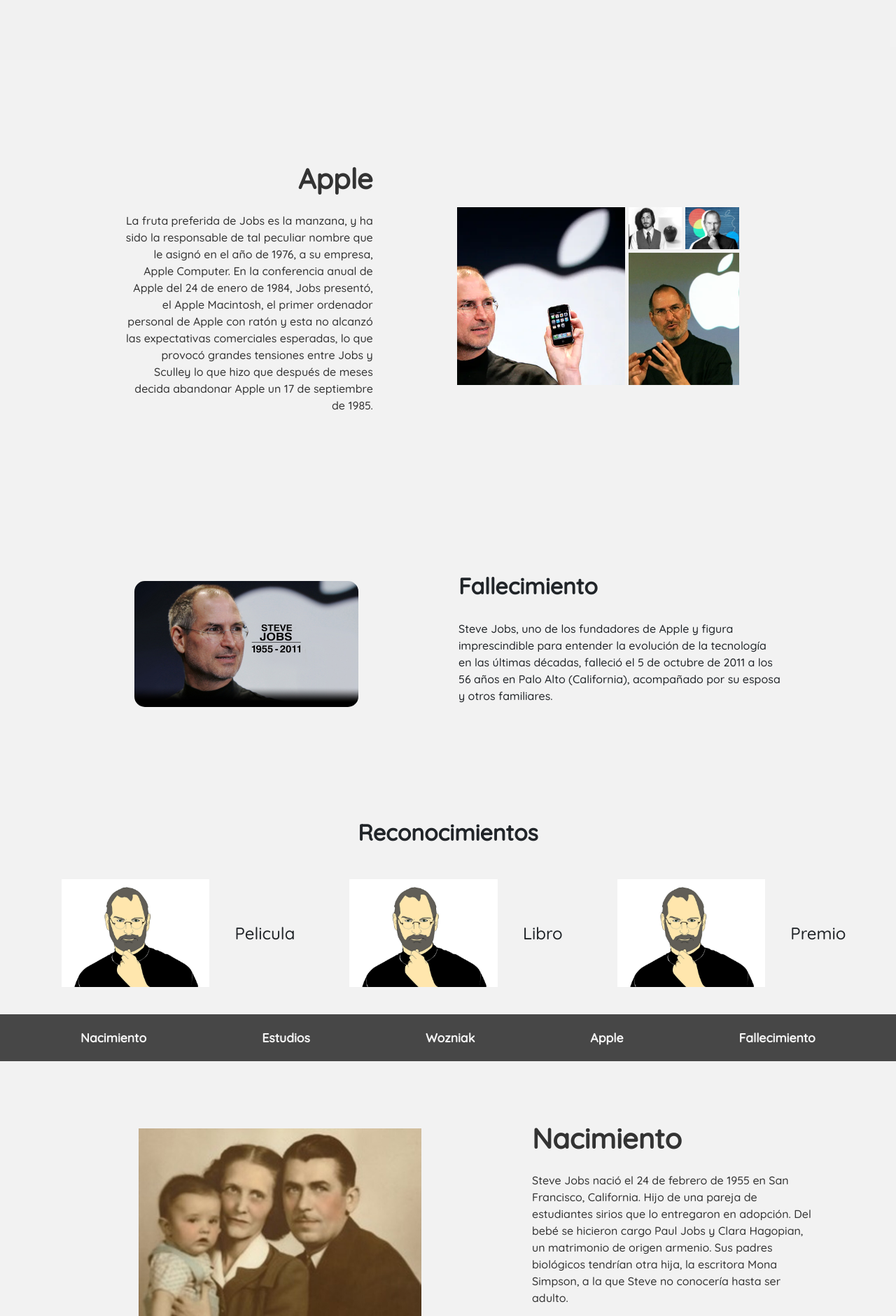
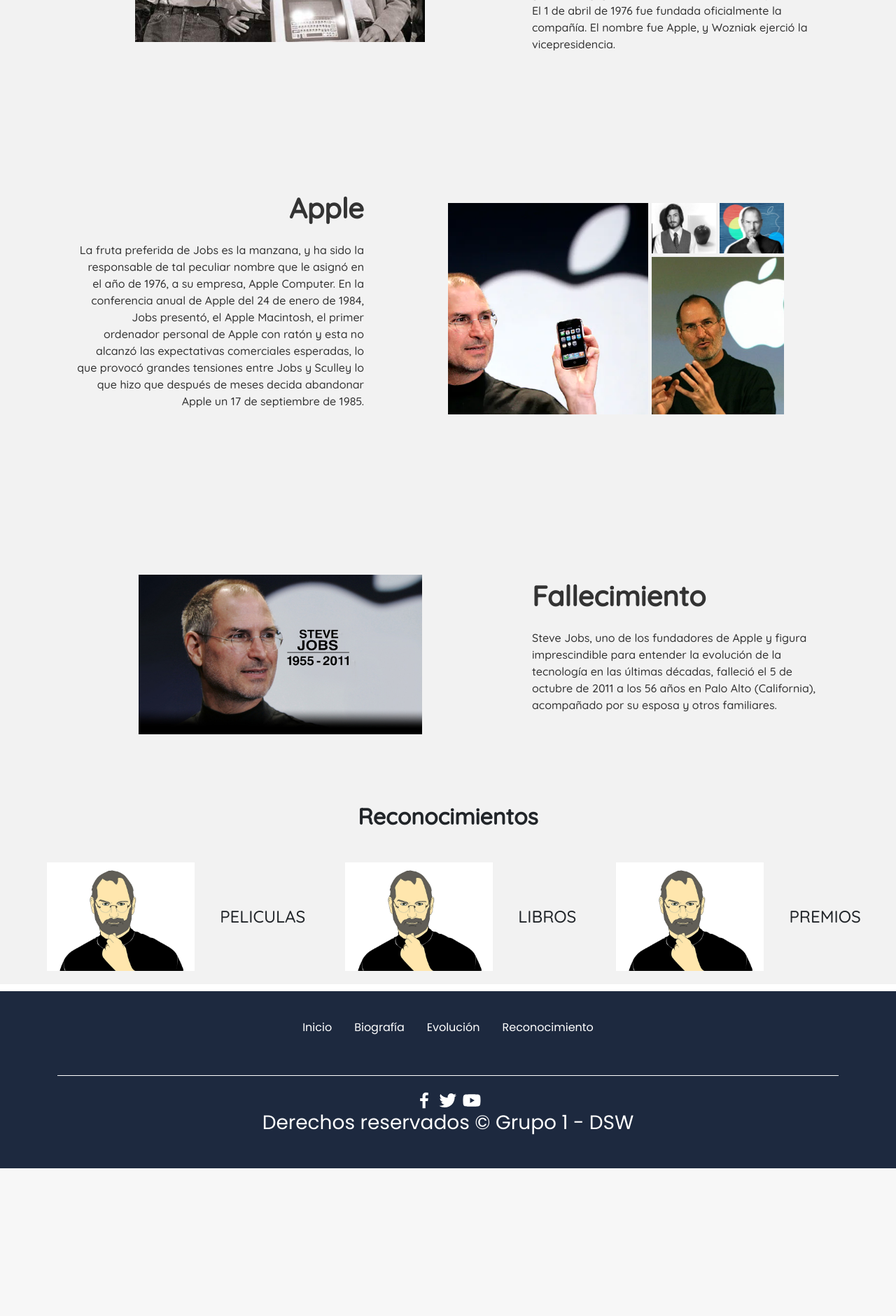
Before and after one commit to miguelmaguina/PROYECTO_DSW, a PHP site: page /biografia1.html in a window 1280 px wide. Shown: the part 1966-3846 px from the top of the page at 70% size. After the commit the page ends 3635 px from the top, so only its background shows below. Run offline with PHP 8.4, Linux system fonts and the light colour scheme.

Commit message:
avance 12.0

```diff
--- a/Tarea2/biografia1.html
+++ b/Tarea2/biografia1.html
@@ -18,7 +18,7 @@
         <img src="./imagenes/biografia/portada.jpg" alt="prueba">
     </section>
     <!--  PRIMERA FORMA - ORIGINAL -->
-    <section class="content-biography">
+    <!-- <section class="content-biography">
         <aside class="fijado">
             <a class="menutext" href="#part1">Nacimiento</a>
             <a class="menutext" href="#part2">Estudios</a>
@@ -71,7 +71,8 @@
                 </main>
             </div>
             <div class="contenedor1">
-                <!-- <div class="content-b2">
+                //PARA ELIMINAR
+                <!- <div class="content-b2">
                     <div class="conjunt-img1">
                         <img class="content-img-1 img-big1" src="./imagenes/biografia/prb.jpg" alt="Nueva imagen">
                         <img class="content-img-1" src="./imagenes/biografia/prb.jpg" alt="Nueva imagen">
@@ -82,7 +83,9 @@
                         <h2 class="tituloder-b1">Más datos</h2>
                         <p class="textoder">Lorem ipsum dolor sit amet consectetur adipisicing elit. Aut amet dicta tempore assumenda, autem voluptas recusandae qui sint iusto magni optio quia commodi odit, explicabo impedit ratione, ducimus veniam aliquam.</p>
                     </div>
-                </div> -->
+                </div>
+                //HASTA AQUI SE ELIMINA
+
                 <div id="part5" class="content-b1">
 
                     <img src="./imagenes/biografia/jobsFallecimiento.jpg" alt="prueba">
@@ -111,9 +114,9 @@
             </div>
 
         </section>
-    </section>
+    </section> -->
     <!-- PRIMERA FORMA - SEPARADO  -->
-    <section>
+    <section class="biografia">
             <aside class="fijado">
                 <a class="menutext" href="#p1">Nacimiento</a>
                 <a class="menutext" href="#p2">Estudios</a>
@@ -228,6 +231,36 @@
             </a>
           </div>
     </section> -->
+    <footer class="footer">
+        <section class="footer-container container">
+            <nav class="nav nav--footer">
+                <ul class="nav-link nav-link--footer">
+                    <li class="nav-items">
+                        <a href="#" class="nav-links">Inicio</a>
+                    </li>
+                    <li class="nav-items">
+                        <a href="#" class="nav-links">Biografía</a>
+                    </li>
+                    <li class="nav-items">
+                        <a href="#" class="nav-links">Evolución</a>
+                    </li>
+                    <li class="nav-items">
+                        <a href="#" class="nav-links">Reconocimiento</a>
+                    </li>
+                </ul>
+            </nav>
+        </section>
+
+        <section class="footer-copy container">
+            <div class="footer-social">
+                <a href="#" class="footer-icons"><img src="./imagenes/footer/facebook.svg" class="footer-img"></a>
+                <a href="#" class="footer-icons"><img src="./imagenes/footer/twitter.svg" class="footer-img"></a>
+                <a href="#" class="footer-icons"><img src="./imagenes/footer/youtube.svg" class="footer-img"></a>
+            </div>
+
+            <h3 class="footer__copyright">Derechos reservados &copy; Grupo 1 - DSW</h3>
+        </section>
+    </footer>
  <script src="https://code.jquery.com/jquery-3.5.1.slim.min.js" integrity="sha384-DfXdz2htPH0lsSSs5nCTpuj/zy4C+OGpamoFVy38MVBnE+IbbVYUew+OrCXaRkfj" crossorigin="anonymous"></script>
  <script src="https://cdn.jsdelivr.net/npm/bootstrap@4.5.3/dist/js/bootstrap.bundle.min.js" integrity="sha384-ho+j7jyWK8fNQe+A12Hb8AhRq26LrZ/JpcUGGOn+Y7RsweNrtN/tE3MoK7ZeZDyx" crossorigin="anonymous"></script>
 <script src="./scriptB1.js"></script>
--- a/Tarea2/stylesb1.css
+++ b/Tarea2/stylesb1.css
@@ -1,3 +1,4 @@
+@import url('https://fonts.googleapis.com/css2?family=Poppins:wght@300;400;600;700&display=swap');
 *{
     margin: 0;
     padding: 0;
@@ -6,8 +7,9 @@
 html{
     scroll-behavior: smooth;
 }
-body{
+.biografia{
     font-family: 'Quicksand',sans-serif;
+    margin-bottom: 30px;
 }
 
 .portada{
@@ -20,7 +22,10 @@
     width: 100%;
     line-height: 100vh;
 }
-
+.portada img::before{
+    background-size: cover;
+    clip-path: polygon(0 0, 100% 0, 100% 80%, 50% 95%, 0 80%);
+}
 .contenedor1{
     /* background-color: #fff; */
     /*border: 1px solid #000;*/
@@ -280,3 +285,83 @@
     text-align: center;
     margin: auto 10px;
 }
+
+/* Footer */
+.nav {
+    justify-content: center;
+    height: 100%;
+    display: flex;
+    align-items: center;
+}
+footer{
+    font-family: 'Poppins', sans-serif;
+}
+.nav-link {
+    margin-left: auto;
+    padding: 0;
+    display: grid;
+    grid-auto-flow: column;
+    grid-auto-columns: max-content;
+    gap: 2em;
+}
+.footer{
+    padding: 20px;
+    background-color: #1D293F;
+}
+.nav-items {
+    list-style: none;
+}
+
+.nav-links {
+    color: #fff;
+    text-decoration: none;
+}
+
+.footer-title, .footer-newsletter{
+    color: #fff;
+}
+.container {
+    width: 90%;
+    max-width: 1200px;
+    margin: 0 auto;
+    overflow: hidden;
+    padding: 20px 0;
+}
+.footer-container{
+    display: flex;
+    justify-content: space-between;
+    align-items: center;
+    border-bottom: 1px solid #fff;
+    padding-bottom: 30px;
+}
+
+.nav--footer{
+    padding-bottom: 10px;
+    display: grid;
+    gap: 1em;
+    grid-auto-flow: row;
+    width: 100%;
+    height: 100%;
+}
+
+.nav-link--footer{
+    display: flex;
+    flex-wrap: wrap;
+}
+
+.footer-copy{
+    text-align: center;
+    color: #fff;
+}
+
+.footer-copyright{
+    font-weight: 300;
+}
+
+.footer-icons{
+    margin-bottom: 10px;
+}
+
+.footer-img{
+    width: 30px;
+}
```
Also changed, not shown: Tarea2/imagenes/footer/facebook.svg (added), Tarea2/imagenes/footer/twitter.svg (added), Tarea2/imagenes/footer/youtube.svg (added).
